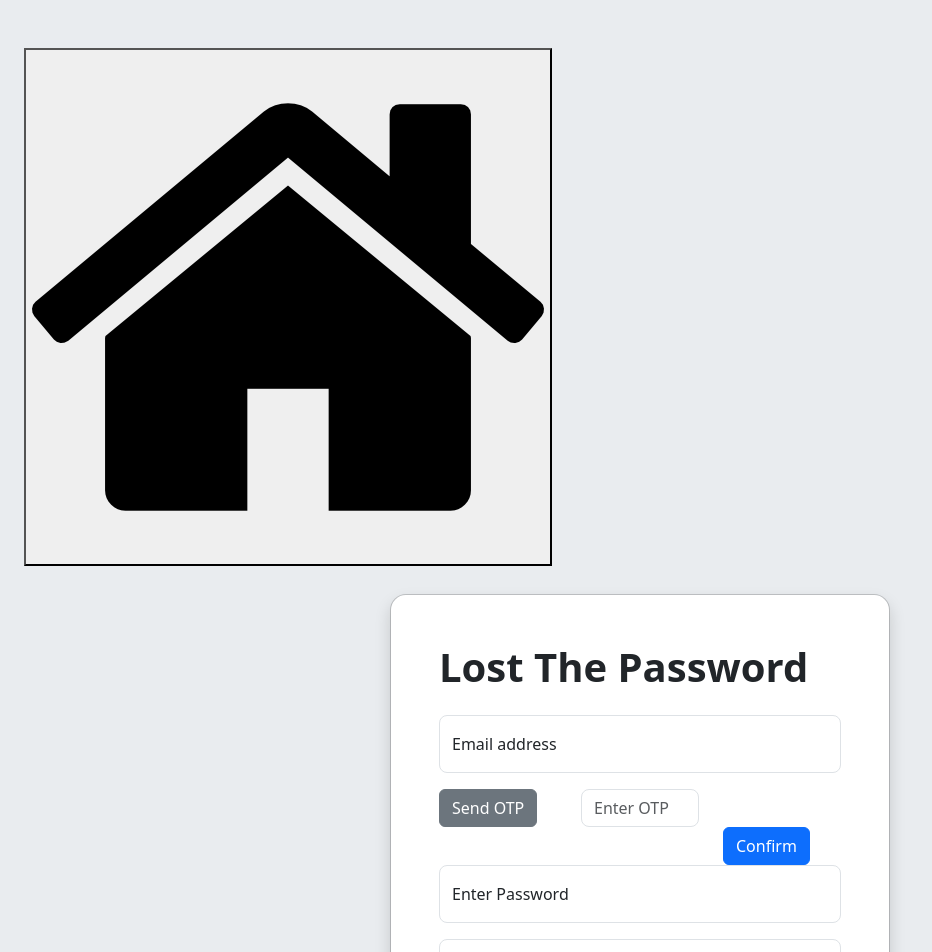
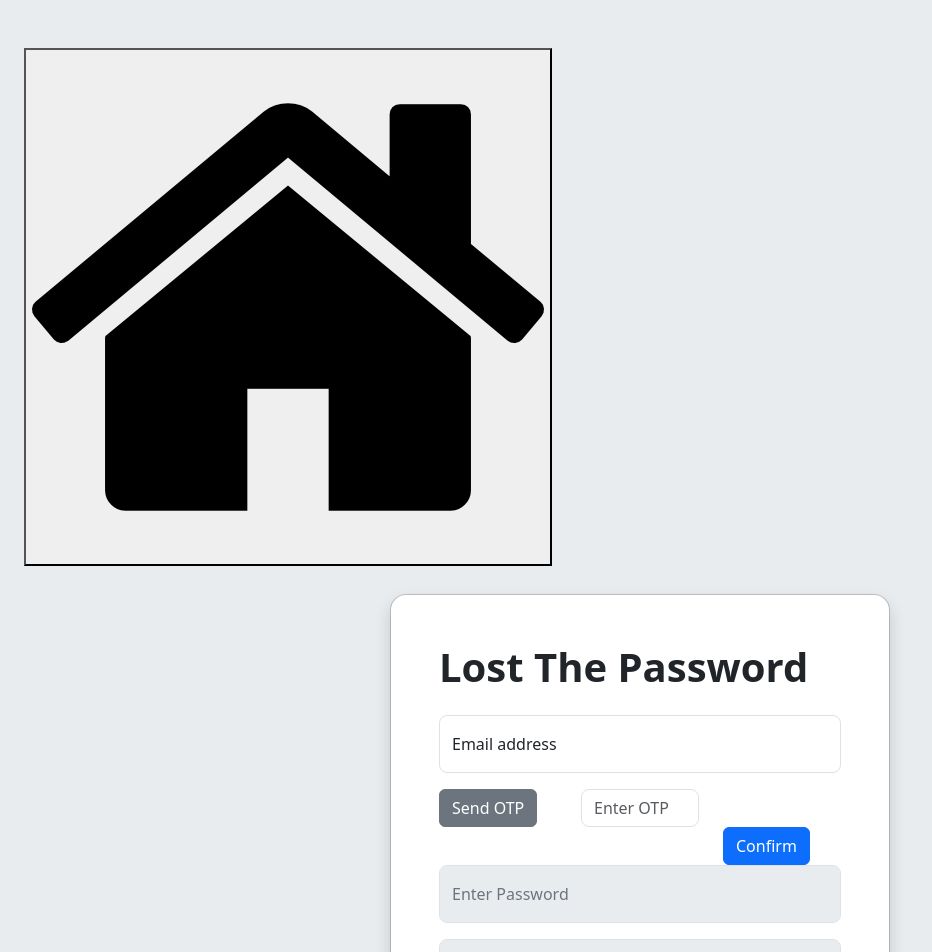
Before and after one commit to VishwaDilum/daily-task-frontend, a React (Vite) app: page /forgotpassword in a window 1280 px wide. Shown: the top 952 px of the page, without its empty margins (0-932 px from the left). Built offline with nearby package versions, Linux system fonts and the light colour scheme; no server answers.

Commit message:
Fix typo in password recovery process

```diff
--- a/src/components/forgotpass.tsx
+++ b/src/components/forgotpass.tsx
@@ -11,7 +11,7 @@ function forgotpassword() {
     const [isDisable, setDisable] = useState<boolean>(false);
     const [emailValue, setEmailValue] = useState<string>("");
     const [otpValue, setOtpValue] = useState<string>("");
-    const [newPass, setNewPass] = useState<boolean>(false);
+    const [newPass, setNewPass] = useState<boolean>(true);
     const [newInputPass01, setNewPass01] = useState<string>("");
     const [newInputPass02, setNewPass02] = useState<string>("");
     const [showPassword, setShowPassword] = useState(true);
@@ -44,7 +44,7 @@ function forgotpassword() {
     };
 
     function test() {
-        history('/signin');
+        history('/sign-in');
     }
 
     const confirmOtp = async () => {
```
